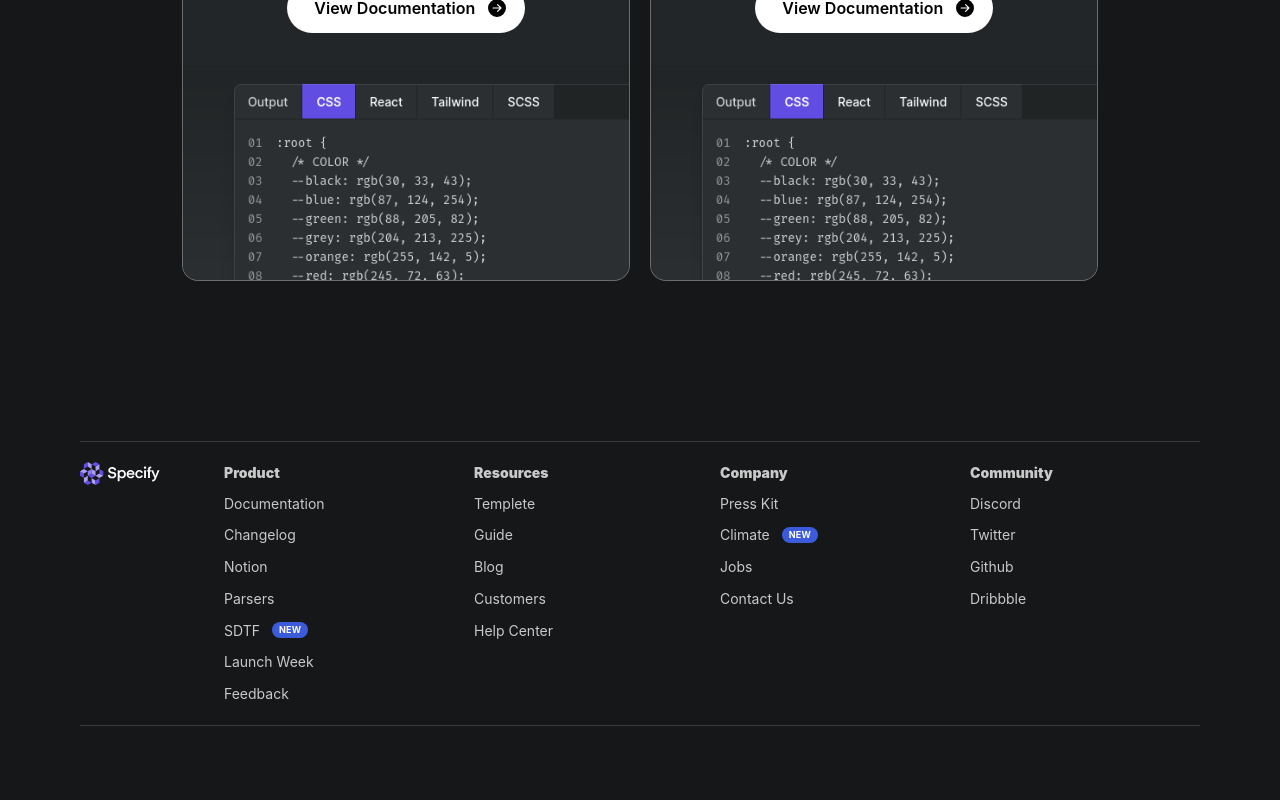
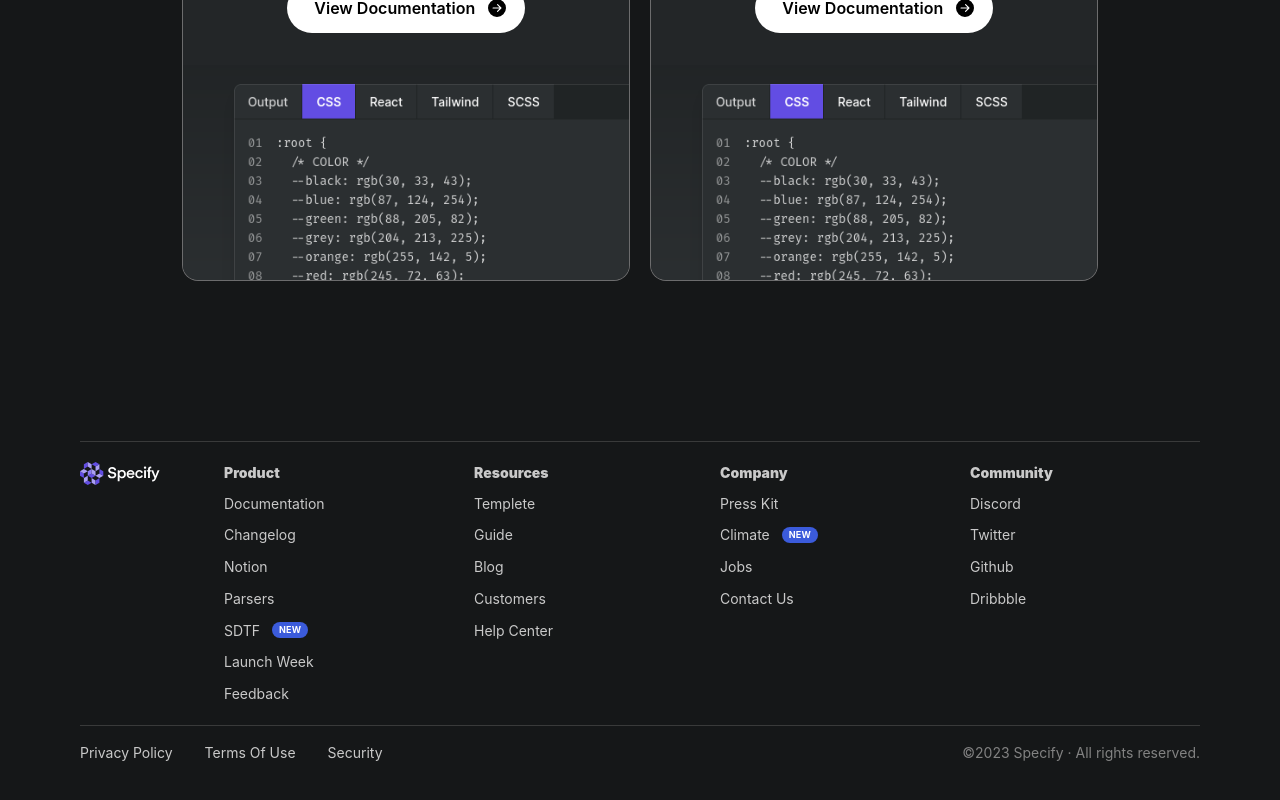
Before and after one commit to abh1sh3kk/landing-page, a React (Vite) app: page / in a window 1280 px wide. Shown: the part 4600-5400 px from the top of the page. Built offline with nearby package versions, Linux system fonts and the light colour scheme.

Commit message:
minor footer changes

```diff
--- a/src/App.css
+++ b/src/App.css
@@ -53,6 +53,7 @@
   flex-direction: column;
   align-items: center;
     /* background-color: red; */
+    padding-bottom: 1.5rem !important;
 }
 
 .secondary-btn {
--- a/src/Components/Footer.jsx
+++ b/src/Components/Footer.jsx
@@ -3,7 +3,6 @@
 
 const Footer = () => {
   return (
-    <>
     <Stack gap="md" w="100%" align="center" className="footer">
       <Flex
         style={{ borderBlock: " 1px solid #6f6f6f66" }}
@@ -88,11 +87,28 @@
           </Flex>
         </Flex>
       </Flex>
-        <Flex>
 
+      <Flex
+        w={{ base: "100%" }}
+        maw="1120px"
+        direction={{ base: "column", sm: "row" }}
+        justify={{ base: "center", sm: "space-between" }}
+        gap="sm"
+      >
+        <Flex gap="xl" justify={{ base: "space-between", sm: "center" }}>
+          <Text>Privacy Policy</Text>
+          <Text>Terms Of Use</Text>
+          <Text>Security</Text>
+        </Flex>
+        <Text
+          c="dimmed"
+          w={{ base: "100%", sm: "unset" }}
+          style={{ textAlign: "center" }}
+        >
+          ©2023 Specify · All rights reserved.
+        </Text>
       </Flex>
     </Stack>
-    </>
   );
 };
 
```
Lines whose indentation alone changed are shown as unchanged.
